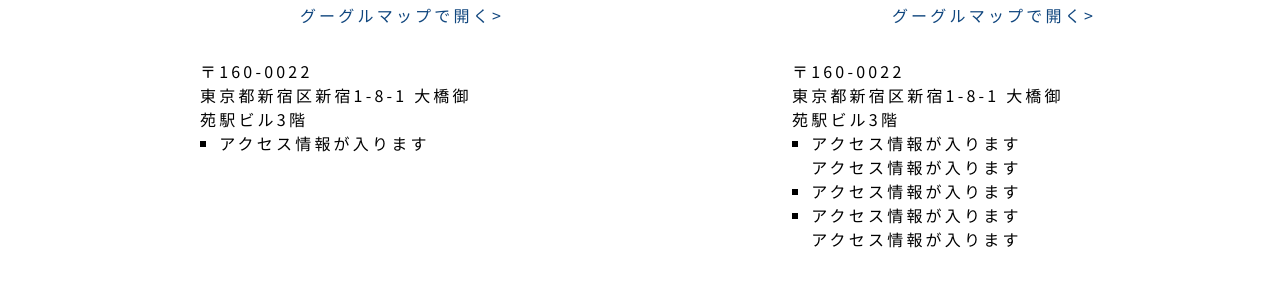
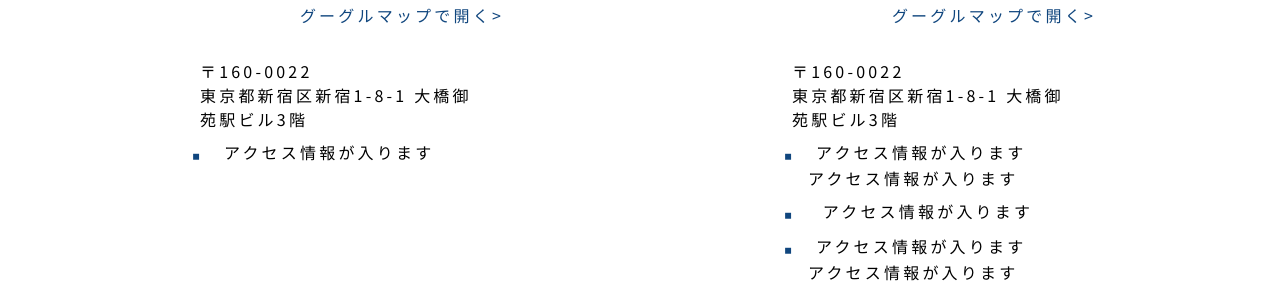
Before and after one commit to DavidofOrange/SC-demo, a plain HTML site: page index.html in a window 1280 px wide. Shown: the part 3376-3681 px from the top of the page. Drawn offline with Linux system fonts and the light colour scheme; grey boxes are pictures that could not be loaded.

Commit message:
created blue bullet points for access section

```diff
--- a/index.html
+++ b/index.html
@@ -127,7 +127,7 @@
                         <p>
                         〒160-0022<br> 東京都新宿区新宿1-8-1 大橋御苑駅ビル3階
                         </p>
-                        <ul class="list-style-square">
+                        <ul class="blue-bullet list-style-square">
                             <li>アクセス情報が入ります</li>
                         </ul>
                     </div>
@@ -141,7 +141,7 @@
                             <p>
                             〒160-0022<br> 東京都新宿区新宿1-8-1 大橋御苑駅ビル3階
                             </p>
-                            <ul class="list-style-square">
+                            <ul class="blue-bullet">
                                 <li>アクセス情報が入ります <br>
                                     アクセス情報が入ります</li>
                                 <li> アクセス情報が入ります</li>
@@ -161,7 +161,7 @@
             </div>
             <div class="flex justify fs-200">
                 <div class="font-white">
-                    <ul class="list-style-square footer-list" >
+                    <ul class="list-style-square footer-list">
                         <li><p>本社<br> 住所が入ります住所が入ります住所が入ります</p></li>
                         <li><p>営業所<br> 住所が入ります住所が入ります住所が入ります</p></li>
                     </ul>
--- a/style.css
+++ b/style.css
@@ -360,7 +360,21 @@ header .main-banner {
 }
 
 .map-text ul li {
-  margin-left: 1.2rem;
+    margin-left: 1rem;
+    list-style: none;
+
+}
+
+.blue-bullet li::before {
+    color: var(--blue-color);
+    content: "\25AA";
+    font-weight: bold;
+    width: 2rem;
+    display: inline-block;
+    margin-left: -1em;
+    font-size: 1.5rem;
+    position:relative;
+    top: .2em;
 }
 
 /* footer section*/
```
